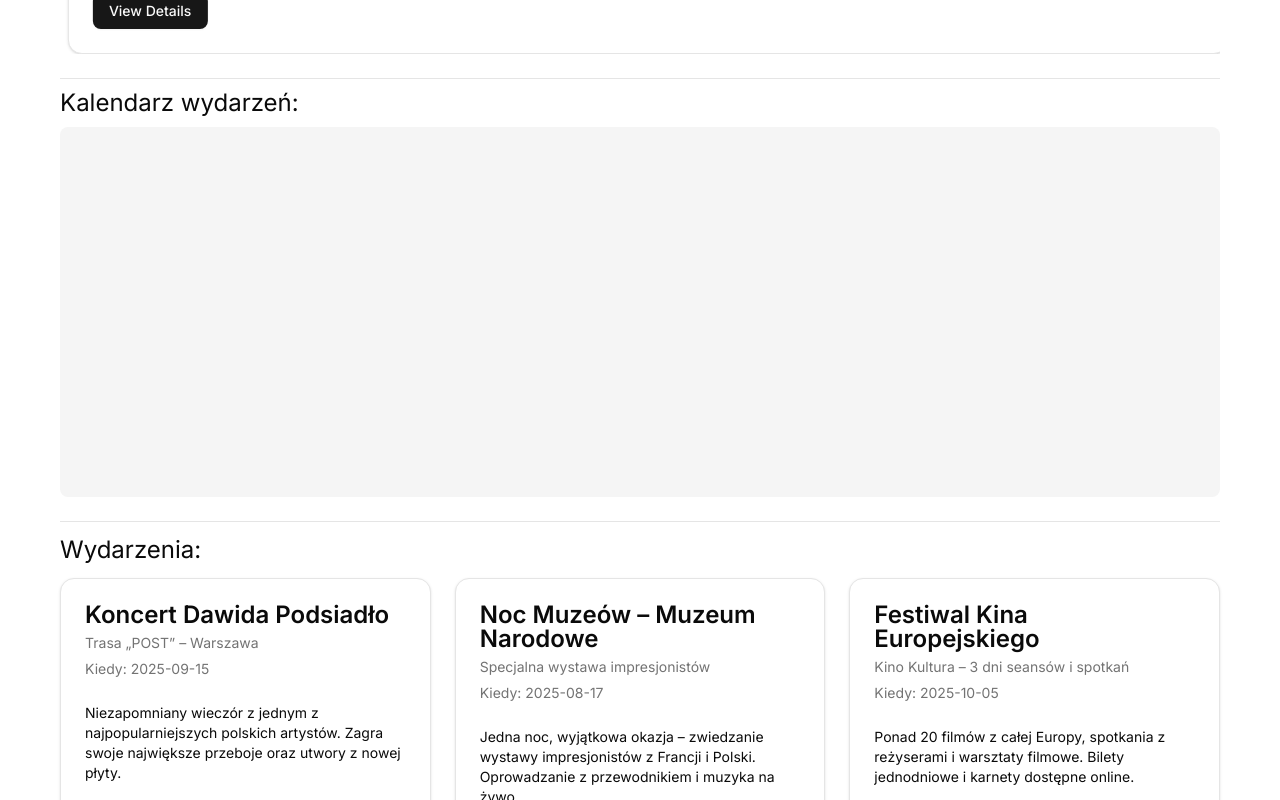
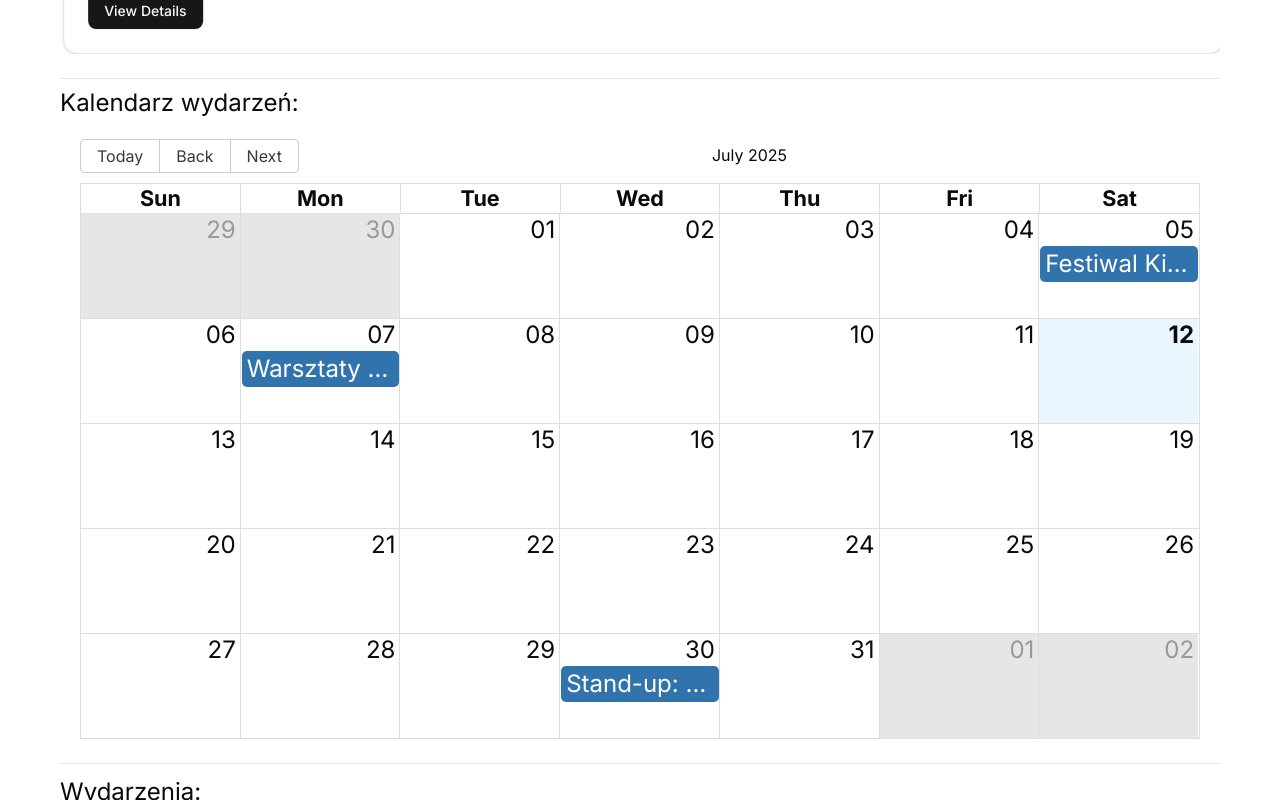
Before and after one commit to Ech0n/Book-a-ticket, a React (Vite) app in the folder client/: page / in a window 1280 px wide. Shown: the part 400-1200 px from the top of the page. Built offline with nearby package versions, Linux system fonts and the light colour scheme.

Commit message:
[Frontend] Added Calendar
- Added Calendar
- Installed react-big-calednar and date-fns

```diff
--- a/client/package.json
+++ b/client/package.json
@@ -15,10 +15,12 @@
     "@tailwindcss/vite": "^4.1.11",
     "class-variance-authority": "^0.7.1",
     "clsx": "^2.1.1",
+    "date-fns": "^4.1.0",
     "embla-carousel-autoplay": "^8.6.0",
     "embla-carousel-react": "^8.6.0",
     "lucide-react": "^0.525.0",
     "react": "^19.1.0",
+    "react-big-calendar": "^1.19.4",
     "react-dom": "^19.1.0",
     "react-router-dom": "^7.6.3",
     "tailwind-merge": "^3.3.1",
--- /dev/null
+++ b/client/src/components/Calendar.jsx
@@ -0,0 +1,55 @@
+import React from 'react';
+import { Calendar as RBC, dateFnsLocalizer } from 'react-big-calendar';
+import format from 'date-fns/format';
+import parse from 'date-fns/parse';
+import startOfWeek from 'date-fns/startOfWeek';
+import getDay from 'date-fns/getDay';
+import enUS from 'date-fns/locale/en-US';
+
+import 'react-big-calendar/lib/css/react-big-calendar.css';
+
+const locales = {
+    'en-US': enUS,
+};
+
+const localizer = dateFnsLocalizer({
+    format,
+    parse,
+    startOfWeek,
+    getDay,
+    locales,
+});
+
+export default function Calendar(props) {
+    const { events } = props;
+    const mappedEvents = events.map(ev => {
+        const [year, month, day] = ev.date.split('-').map(Number);
+        const [hours, minutes] = ev.time.split(':').map(Number);
+
+        const start = new Date(year, month - 1, day, hours, minutes);
+
+        const end = new Date(start.getTime() + 2 * 60 * 60 * 1000);
+
+        return {
+            id: ev.id,
+            title: ev.name,
+            start,
+            end,
+            subtitle: ev.subtitle,
+            description: ev.description,
+        };
+    });
+    return (
+        <div style={{ height: 600, margin: '20px' }}>
+            <RBC
+                localizer={localizer}
+                events={mappedEvents}
+                defaultView="month"
+                views={['month']}
+                startAccessor="start"
+                endAccessor="end"
+                style={{ height: '100%' }}
+            />
+        </div>
+    );
+}
--- a/client/src/mockData.js
+++ b/client/src/mockData.js
@@ -65,7 +65,7 @@ const events = [
         name: "Festiwal Kina Europejskiego",
         subtitle: "Kino Kultura – 3 dni seansów i spotkań",
         description: "Ponad 20 filmów z całej Europy, spotkania z reżyserami i warsztaty filmowe. Bilety jednodniowe i karnety dostępne online.",
-        date: "2025-10-05",
+        date: "2025-7-05",
         time: "17:00",
     },
     {
@@ -73,7 +73,7 @@ const events = [
         name: "Stand-up: Rafał Pacześ",
         subtitle: "Nowy program „Gorzkie Żale”",
         description: "Najbardziej rozpoznawalny stand-uper w Polsce wraca z nowym programem pełnym ciętego humoru i szczerych spostrzeżeń.",
-        date: "2025-09-30",
+        date: "2025-07-30",
         time: "20:30",
     },
     {
@@ -113,7 +113,7 @@ const events = [
         name: "Warsztaty Ceramiki Artystycznej",
         subtitle: "Tworzenie własnych dzieł z gliny",
         description: "Zajęcia praktyczne dla dorosłych i młodzieży. Możliwość stworzenia unikalnej ceramiki i wypalenia jej na miejscu.",
-        date: "2025-09-07",
+        date: "2025-07-07",
         time: "15:00",
     },
     {
--- a/client/src/views/Home.jsx
+++ b/client/src/views/Home.jsx
@@ -3,6 +3,7 @@ import { Skeleton } from "@/components/ui/Skeleton"
 import { Separator } from "@/components/ui/Separator"
 import { events, featuredEvents } from "../mockData"
 import EventList from "../components/eventList";
+import Calendar from "../components/Calendar";
 
 function Home() {
     return <>
@@ -11,9 +12,10 @@ function Home() {
             <Featured events={featuredEvents} />
             <Separator className="mt-6 mb-1" />
             <h2 className="my-2">Kalendarz wydarzeń:</h2>
-            {/* Place holder ⬇ */}
-            <Skeleton className="h-[370px] w-full" />
+            {/* TODO: ZAmienic na nadchodzace wydarzenia ⬇ */}
+            <Calendar events={events} />
             <Separator className="mt-6 mb-1" />
+
             <h2 className="my-3">Wydarzenia:</h2>
             <EventList events={events} />
         </div>
```
Also changed, not shown: 1 other file (tests, documents, lock files or other folders).
